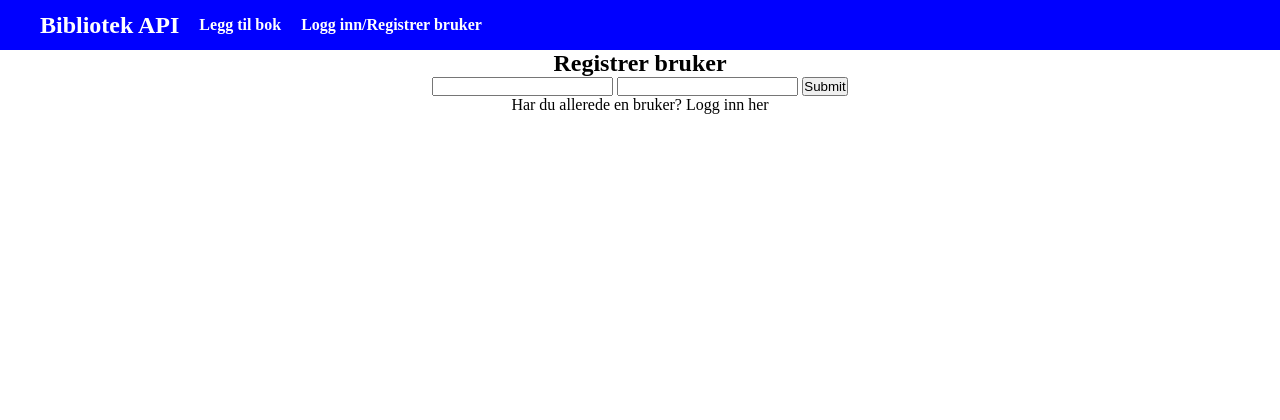
After one commit to albertwojcicki/eksamen2INF, a Flask app: page /registrer in a window 1280 px wide. The commit adds this page. Shown: the top 420 px of the page. Run offline with Flask 3, Linux system fonts and the light colour scheme.

Commit message:
implementerte funksjonen til å logge seg inng/registrere seg. setter også session

```diff
--- a/client/app.py
+++ b/client/app.py
@@ -4,6 +4,7 @@ from flask_cors import CORS
 import sqlite3
 
 app = Flask(__name__)
+app.secret_key = "50605178899379788253018461"
 
 @app.route("/", methods=["GET", "POST"])
 def index():
@@ -18,6 +19,8 @@ def index():
         response.raise_for_status()  # Raise an exception for HTTP errors
         books = response.json()
         print("Books:", books)  # Debugging statement
+        if session["bruker"] != "":
+            return render_template("index.html", data=books, filter_streng = query, bruker = session["bruker"])
         return render_template("index.html", data=books, filter_streng = query)
     except requests.exceptions.RequestException as e:
         print(f"Request failed: {e}")
@@ -70,5 +73,43 @@ def søk_barcode():
     print(barcode)
     return redirect(url_for("bok", bok_nummer = int(barcode)))
 
+@app.route("/logginn", methods = ["POST", "GET"])
+def logginn():
+    if request.method == "GET":
+        return render_template("logginn.html")
+    if request.method == "POST":
+        brukernavn = request.form.get("brukernavn")
+        passord = request.form.get("passord")
+        data = {
+            "brukernavn": brukernavn,
+            "passord": passord
+        }
+        response = requests.post("http://127.0.0.1:5020/logginn", json=data)
+        if response.status_code == 200:
+            bruker = response.json()
+            print(bruker)
+            session["bruker"] = bruker
+            return redirect("/")
+        else:
+            message = "feil brukernavn eller passord"
+            return message
+
+
+@app.route("/registrer", methods = ["POST", "GET"])
+def registrer():
+    if request.method == "GET":
+        return render_template("registrer.html")
+    if request.method == "POST":
+        brukernavn = request.form.get("brukernavn")
+        passord = request.form.get("passord")
+        data = {
+            "brukernavn": brukernavn,
+            "passord": passord
+        }
+        response = requests.post("http://127.0.0.1:5020/registrer", json=data)
+        if response.status_code == 200:
+            return render_template("logginn.html")
+
+
 if __name__ == "__main__":
     app.run(debug=True)
--- a/client/static/css/style.css
+++ b/client/static/css/style.css
@@ -20,11 +20,6 @@ article {
     width: 100%;
 }
 
-#book-list {
-    width: 100%;
-    display: flex;
-
-}
 
 #book-list {
     width: 100%;
@@ -36,7 +31,9 @@ article {
 .img-barcode {
     width: 150px;
 }
-
+.a-her {
+    color: black;
+}
 .div-forms {
     display: flex;
 }
@@ -79,9 +76,11 @@ footer {
 a {
     color: white;
     text-decoration: none;
+    /* padding-left: 20px; */
+}
+.a-header {
     padding-left: 20px;
 }
-
 .div-leggtilbok-form {
     display: flex;
     flex-direction: column;
--- a/client/templates/base.html
+++ b/client/templates/base.html
@@ -9,11 +9,17 @@
 <body>
     <div class="wrapper">
     <header>
-        <h2><a href="/">Bibliotek API</a></h2>
-        <h4><a href="/leggtilbok_side">Legg til bok</a></h4>
+        <h2><a href="/" class="a-header">Bibliotek API</a></h2>
+        <h4><a href="/leggtilbok_side"class="a-header">Legg til bok</a></h4>
+        {% if bruker %}
+        <h4 class="a-header">God morgen {{ bruker.brukernavn }}</h4>
+        {% else %}
+        <h4><a href="/logginn" class="a-header">Logg inn/Registrer bruker</a></h4>
+        {% endif %}
     </header>
 <div class="content">
 <article>
+
     {% block content %}
     {% endblock %}
 </article></div>
@@ -21,5 +27,6 @@
     <footer>
 <p>Laget av Albert</p>
     </footer></div>
+
 </body>
 </html>
--- a/client/templates/index.html
+++ b/client/templates/index.html
@@ -10,10 +10,10 @@
     <form action="{{ url_for('index') }}">
         <input type="submit" value="Reset" id="resetForm">
     </form>
-    <form action="{{ url_for('søk_barcode') }}" method="get">
+    <form action="{{ url_for('søk_barcode') }}" id="barcodeForm" method="get">
         <label for="number">Scan barkoden med scanneren</label>
-        <input type="number" name="barcode" required>
-        <input type="submit" value="Search by Barcode">
+        <input type="number" name="barcode" id="barcode" required>
+        <input type="submit" value="Search by Barcode" >
     </form>
 </div>
 {% if error %}
--- /dev/null
+++ b/client/templates/registrer.html
@@ -0,0 +1,11 @@
+{% extends "base.html" %}
+{% block content %}
+<h2>Registrer bruker</h2>
+<form action="{{ url_for('registrer')}}" method="post">
+    <input type="text" name="brukernavn">
+    <input type="password" name="passord">
+    <input type="submit">
+</form>
+<p>Har du allerede en bruker? Logg inn <a href="/logginn" class="a-her">her</a></p>
+
+{% endblock %}
```
Also changed, not shown: client/templates/logginn.html (added, +10 -0 lines), server/app.py (+16 -0 lines), server/data.py (+8 -1 lines), server/database.db.
